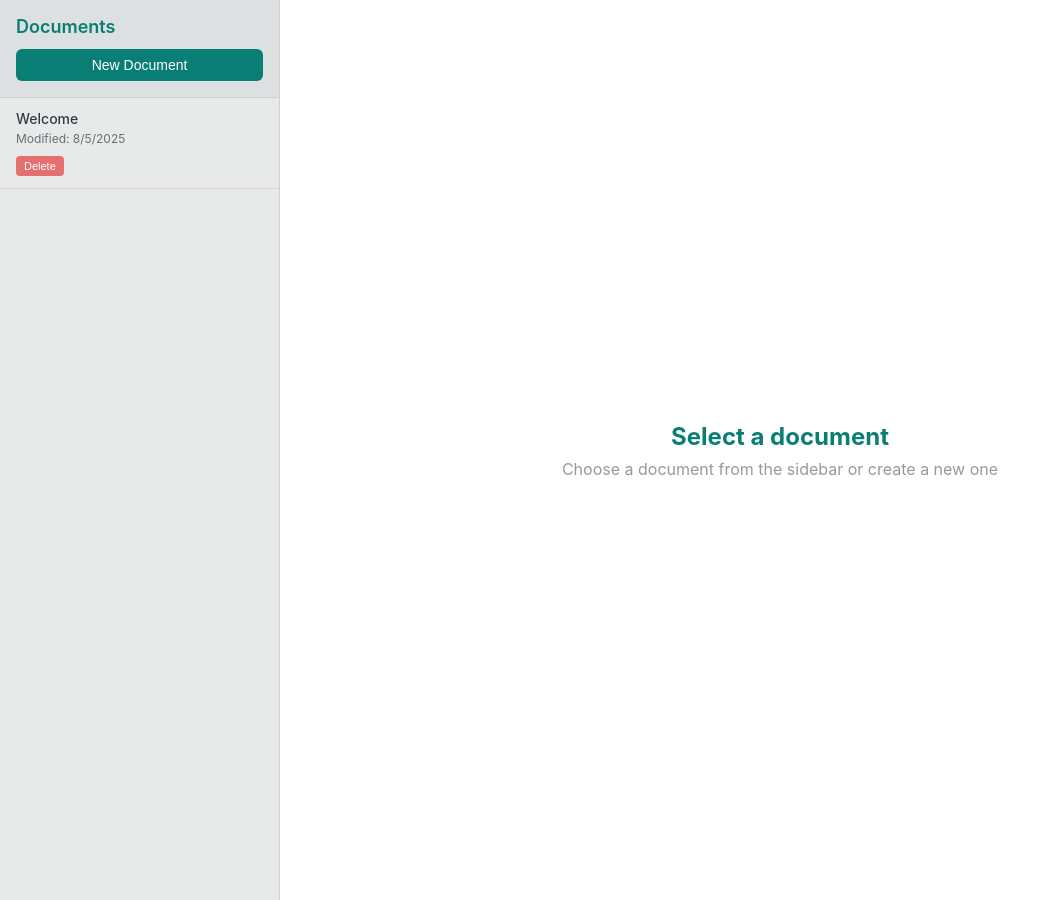
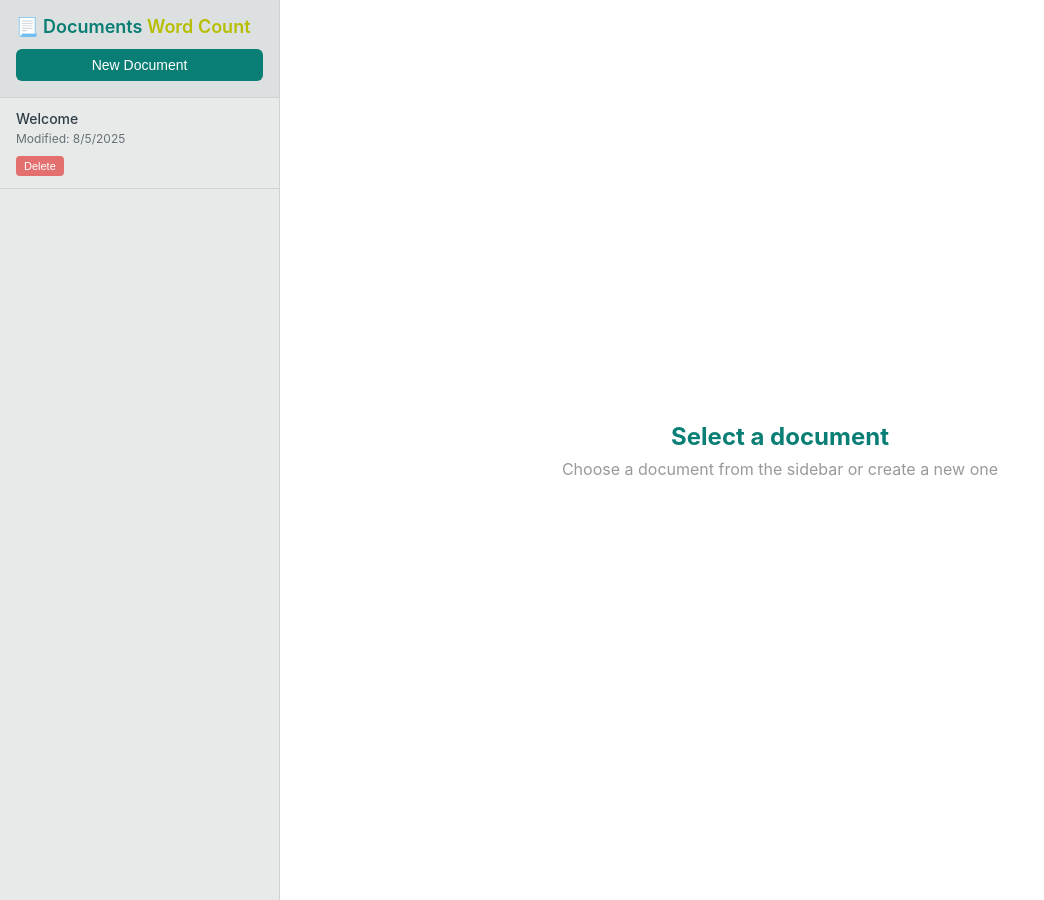
Before and after one commit to quadram-institute-bioscience/ai-training, a Jekyll site: the page docs/examples/wc.html, which Jekyll copies as it is, in a window 1280 px wide. Shown: the whole page, without its empty margins (0-1044 px from the left). Built offline with Jekyll 4.4.1, drawn with Linux system fonts in a browser that asks for light colours.

Commit message:
html-orf-css

```diff
--- a/docs/examples/index.html
+++ b/docs/examples/index.html
@@ -102,7 +102,7 @@
         }
 
         .link-tile:hover .link-title {
-            color: var(--apple-green);
+            color: var(--pine-green);
         }
 
         .link-tile:hover .link-description {
--- a/docs/examples/wc.html
+++ b/docs/examples/wc.html
@@ -226,7 +226,7 @@
     <!-- Left Sidebar -->
     <div class="sidebar">
         <div class="sidebar-header">
-            <h2>Documents</h2>
+            <h2>📃 Documents <span style="color: var(--apple-green)">Word Count</span></h2>
             <button class="new-document-btn" onclick="createNewDocument()">New Document</button>
         </div>
         <div class="document-list" id="documentList">
```
